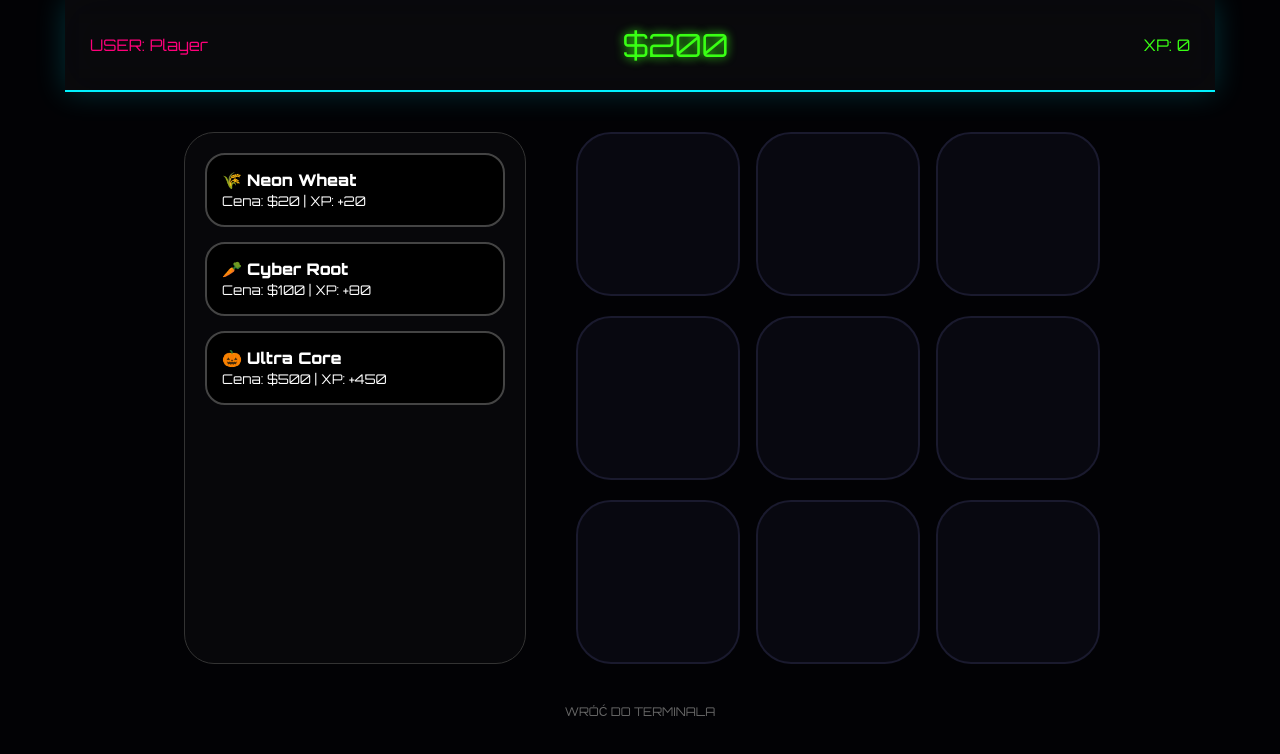
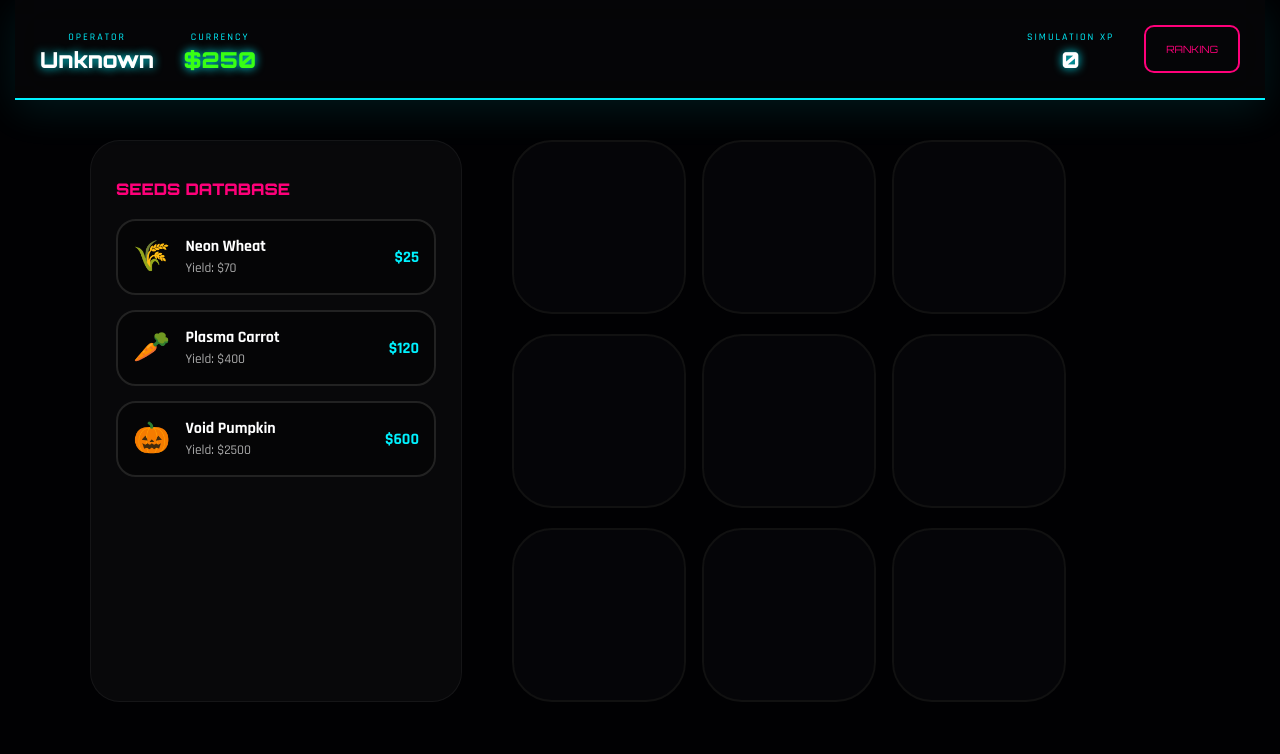
Before and after one commit to Kapecki/PlayBase, a plain HTML site: page farma.html in a window 1280 px wide. Drawn offline with Linux system fonts and the light colour scheme.

Commit message:
Update farma.html

```diff
--- a/farma.html
+++ b/farma.html
@@ -2,178 +2,250 @@
 <html lang="pl">
 <head>
     <meta charset="UTF-8">
-    <title>Farma Ultra Pro RGB</title>
+    <title>Neon Farm Pro | Ultra RGB</title>
     <style>
-        @import url('https://fonts.googleapis.com/css2?family=Orbitron:wght@400;900&display=swap');
+        @import url('https://fonts.googleapis.com/css2?family=Orbitron:wght@400;900&family=Rajdhani:wght@500;700&display=swap');
 
         body {
-            margin: 0; background: #020205; color: white; font-family: 'Orbitron', sans-serif;
+            margin: 0; background: #010103; color: white;
+            font-family: 'Rajdhani', sans-serif;
             display: flex; flex-direction: column; align-items: center;
+            min-height: 100vh;
         }
 
-        /* --- HEADER --- */
+        /* --- HUD --- */
         .hud {
-            width: 100%; max-width: 1100px; padding: 25px;
+            width: 100%; max-width: 1200px; padding: 25px;
+            background: rgba(255, 255, 255, 0.02); backdrop-filter: blur(20px);
+            border-bottom: 2px solid #00f2ff;
             display: flex; justify-content: space-between; align-items: center;
-            background: rgba(255, 255, 255, 0.03); backdrop-filter: blur(20px);
-            border-bottom: 2px solid #00f2ff; margin-bottom: 40px;
-            box-shadow: 0 0 30px rgba(0, 242, 255, 0.2);
+            box-shadow: 0 10px 40px rgba(0, 242, 255, 0.1);
         }
 
-        .cash { color: #39ff14; font-size: 2rem; text-shadow: 0 0 10px #39ff14; }
+        .stat-group { display: flex; gap: 30px; }
+        .stat-card { text-align: center; }
+        .stat-label { font-size: 10px; text-transform: uppercase; color: #00f2ff; letter-spacing: 2px; }
+        .stat-value { font-family: 'Orbitron'; font-size: 22px; font-weight: 900; text-shadow: 0 0 10px #00f2ff; }
 
-        /* --- GAME ENGINE --- */
-        .game-area { display: flex; gap: 50px; }
-
-        .shop {
-            width: 300px; background: rgba(255, 255, 255, 0.02);
-            padding: 20px; border-radius: 30px; border: 1px solid #333;
+        /* --- LAYOUT GRY --- */
+        .game-wrapper {
+            display: flex; gap: 50px; margin-top: 40px; width: 90%; max-width: 1100px;
         }
 
-        .seed-buy {
-            background: #000; border: 2px solid #444; padding: 15px;
-            margin-bottom: 15px; border-radius: 20px; cursor: pointer;
+        .side-panel {
+            width: 320px;
+            background: rgba(255, 255, 255, 0.03);
+            border-radius: 30px; padding: 25px; border: 1px solid rgba(255,255,255,0.05);
+        }
+
+        .seed-box {
+            background: rgba(0,0,0,0.4);
+            border: 2px solid #222;
+            padding: 15px; border-radius: 20px;
+            margin-bottom: 15px; cursor: pointer;
             transition: 0.3s;
+            display: flex; align-items: center; gap: 15px;
         }
-        .seed-buy:hover { transform: scale(1.05); border-color: #ff007a; box-shadow: 0 0 20px #ff007a; }
-        .seed-buy.active { border-color: #00f2ff; box-shadow: 0 0 20px #00f2ff; }
 
-        .grid { display: grid; grid-template-columns: repeat(3, 160px); gap: 20px; }
+        .seed-box:hover { border-color: #ff007a; transform: translateX(10px); background: rgba(255,0,122,0.05); }
+        .seed-box.active { border-color: #00f2ff; box-shadow: 0 0 20px #00f2ff; background: rgba(0,242,255,0.05); }
+
+        .plot-grid {
+            display: grid;
+            grid-template-columns: repeat(3, 170px);
+            gap: 20px;
+        }
 
         .plot {
-            width: 160px; height: 160px; background: #080810; border-radius: 35px;
-            border: 2px solid #1a1a2e; position: relative; cursor: pointer;
+            width: 170px; height: 170px;
+            background: #050508; border-radius: 40px;
+            border: 2px solid #111;
+            position: relative; cursor: pointer;
             display: flex; flex-direction: column; align-items: center; justify-content: center;
-            transition: 0.3s;
+            transition: 0.4s cubic-bezier(0.175, 0.885, 0.32, 1.275);
+            overflow: hidden;
         }
-        .plot:hover { border-color: #00f2ff; transform: scale(1.05); }
 
-        /* Pasek postępu RGB */
-        .p-bar-wrap {
+        .plot:hover { border-color: #00f2ff; transform: scale(1.05); z-index: 5; }
+
+        /* RGB Pasek Postępu */
+        .progress-container {
             position: absolute; bottom: 20px; width: 70%; height: 8px;
             background: #111; border-radius: 10px; overflow: hidden; display: none;
         }
-        .p-bar-fill {
+        .progress-fill {
             height: 100%; width: 0%;
-            background: linear-gradient(90deg, #ff007a, #00f2ff, #39ff14);
-            background-size: 200%; animation: rgb-move 2s linear infinite;
+            background: linear-gradient(90deg, #ff007a, #bc13fe, #00f2ff);
+            background-size: 200%;
+            animation: rgb-flow 2s linear infinite;
         }
-        @keyframes rgb-move { to { background-position: 200% center; } }
 
-        .emoji { font-size: 70px; }
-        .timer { font-size: 12px; color: #00f2ff; margin-top: 5px; }
+        @keyframes rgb-flow { to { background-position: 200% center; } }
 
-        .back-link { margin-top: 40px; color: #666; text-decoration: none; font-size: 12px; }
+        .emoji-stage { font-size: 65px; filter: drop-shadow(0 0 15px rgba(255,255,255,0.5)); }
+        .timer-label { font-family: 'Orbitron'; font-size: 10px; color: #00f2ff; margin-top: 10px; }
+
+        /* MODAL RANKINGU */
+        .modal {
+            display: none; position: fixed; top: 50%; left: 50%; transform: translate(-50%, -50%);
+            width: 400px; background: rgba(5,5,10,0.98); border: 2px solid #ff007a;
+            border-radius: 30px; padding: 40px; box-shadow: 0 0 100px rgba(255,0,122,0.4);
+            z-index: 1000; text-align: center;
+        }
+
+        .rank-entry {
+            display: flex; justify-content: space-between; padding: 12px;
+            border-bottom: 1px solid rgba(255,255,255,0.1); font-family: 'Orbitron'; font-size: 12px;
+        }
+
+        .btn-close {
+            margin-top: 25px; background: transparent; border: 1px solid white;
+            color: white; padding: 10px 30px; border-radius: 10px; cursor: pointer;
+        }
+
     </style>
 </head>
 <body>
 
     <div class="hud">
-        <div id="displayNick" style="color:#ff007a">---</div>
-        <div class="cash" id="displayCash">$0</div>
-        <div id="displayXp" style="color:#39ff14">XP: 0</div>
+        <div class="stat-group">
+            <div class="stat-card"><span class="stat-label">Operator</span><div class="stat-value" id="ui-nick">---</div></div>
+            <div class="stat-card"><span class="stat-label">Currency</span><div class="stat-value" style="color:#39ff14" id="ui-cash">$0</div></div>
+        </div>
+        <div class="stat-group">
+            <div class="stat-card"><span class="stat-label">Simulation XP</span><div class="stat-value" id="ui-xp">0</div></div>
+            <button onclick="toggleRank(true)" style="background:transparent; border:2px solid #ff007a; color:#ff007a; padding:10px 20px; border-radius:10px; font-family:'Orbitron'; cursor:pointer; font-size:10px;">RANKING</button>
+        </div>
     </div>
 
-    <div class="game-area">
-        <div class="shop" id="shop"></div>
-        <div class="grid" id="grid"></div>
+    <div class="game-wrapper">
+        <div class="side-panel" id="shop">
+            <h2 style="font-family:'Orbitron'; font-size:16px; margin-bottom:20px; color:#ff007a">SEEDS DATABASE</h2>
+        </div>
+
+        <div class="plot-grid" id="grid"></div>
     </div>
 
-    <a href="index.html" class="back-link">WRÓĆ DO TERMINALA</a>
+    <div class="modal" id="rankModal">
+        <h2 style="font-family:'Orbitron'; color:#ff007a; margin-bottom:20px;">GLOBAL RANKING</h2>
+        <div id="rankContent"></div>
+        <button class="btn-close" onclick="toggleRank(false)">DISCONNECT</button>
+    </div>
 
     <script>
-        const state = {
-            nick: localStorage.getItem('nick') || "Player",
-            money: parseInt(localStorage.getItem('m')) || 200,
-            xp: parseInt(localStorage.getItem('x')) || 0,
+        const player = {
+            nick: localStorage.getItem('ultra_nick') || "Unknown",
+            cash: parseInt(localStorage.getItem('ultra_m')) || 250,
+            xp: parseInt(localStorage.getItem('ultra_x')) || 0,
             selected: null
         };
 
         const seeds = [
-            { name: "Neon Wheat", icon: "🌾", cost: 20, time: 5, win: 60, xp: 20 },
-            { name: "Cyber Root", icon: "🥕", cost: 100, time: 15, win: 350, xp: 80 },
-            { name: "Ultra Core", icon: "🎃", cost: 500, time: 45, win: 2000, xp: 450 }
+            { name: "Neon Wheat", icon: "🌾", cost: 25, time: 5, win: 70, xp: 30 },
+            { name: "Plasma Carrot", icon: "🥕", cost: 120, time: 15, win: 400, xp: 110 },
+            { name: "Void Pumpkin", icon: "🎃", cost: 600, time: 45, win: 2500, xp: 500 }
         ];
 
-        let plots = Array(9).fill().map(() => ({ seed: null, ready: false, t: 0 }));
+        let plots = Array(9).fill().map(() => ({ seed: null, ready: false, timer: 0 }));
 
         function init() {
-            document.getElementById('displayNick').innerText = `USER: ${state.nick}`;
+            document.getElementById('ui-nick').innerText = player.nick;
 
-            const shopEl = document.getElementById('shop');
-            seeds.forEach(s => {
+            const shop = document.getElementById('shop');
+            seeds.forEach((s, i) => {
                 const d = document.createElement('div');
-                d.className = 'seed-buy';
-                d.innerHTML = `<b>${s.icon} ${s.name}</b><br><small>Cena: $${s.cost} | XP: +${s.xp}</small>`;
+                d.className = 'seed-box';
+                d.innerHTML = `<span style="font-size:30px">${s.icon}</span>
+                               <div style="flex:1"><b>${s.name}</b><br><small style="color:#aaa">Yield: $${s.win}</small></div>
+                               <b style="color:#00f2ff">$${s.cost}</b>`;
                 d.onclick = () => {
-                    if(state.money >= s.cost) {
-                        state.selected = s;
-                        document.querySelectorAll('.seed-buy').forEach(x => x.classList.remove('active'));
+                    if(player.cash >= s.cost) {
+                        player.selected = s;
+                        document.querySelectorAll('.seed-box').forEach(x => x.classList.remove('active'));
                         d.classList.add('active');
                     }
                 };
-                shopEl.appendChild(d);
+                shop.appendChild(d);
             });
 
-            const gridEl = document.getElementById('grid');
+            const grid = document.getElementById('grid');
             plots.forEach((_, i) => {
                 const d = document.createElement('div');
                 d.className = 'plot';
-                d.innerHTML = `<div class="emoji" id="e-${i}"></div>
-                               <div class="timer" id="t-${i}"></div>
-                               <div class="p-bar-wrap" id="pw-${i}"><div class="p-bar-fill" id="pf-${i}"></div></div>`;
-                d.onclick = () => clickPlot(i);
-                gridEl.appendChild(d);
+                d.id = `p-${i}`;
+                d.innerHTML = `<div class="emoji-stage" id="e-${i}"></div>
+                               <div class="timer-label" id="t-${i}"></div>
+                               <div class="progress-container" id="pc-${i}"><div class="progress-fill" id="pf-${i}"></div></div>`;
+                d.onclick = () => handlePlot(i);
+                grid.appendChild(d);
             });
+
             updateUI();
             setInterval(tick, 1000);
         }
 
-        function clickPlot(i) {
+        function handlePlot(i) {
             const p = plots[i];
-            if(!p.seed && state.selected) {
-                state.money -= state.selected.cost;
-                p.seed = {...state.selected}; p.t = p.seed.time;
-                state.selected = null;
-                document.querySelectorAll('.seed-buy').forEach(x => x.classList.remove('active'));
+            if(!p.seed && player.selected) {
+                player.cash -= player.selected.cost;
+                p.seed = {...player.selected};
+                p.timer = p.seed.time;
+                player.selected = null;
+                document.querySelectorAll('.seed-box').forEach(x => x.classList.remove('active'));
 
                 document.getElementById(`e-${i}`).innerText = "🌱";
-                document.getElementById(`pw-${i}`).style.display = 'block';
+                document.getElementById(`pc-${i}`).style.display = 'block';
                 const fill = document.getElementById(`pf-${i}`);
                 fill.style.transition = `width ${p.seed.time}s linear`;
                 setTimeout(() => fill.style.width = '100%', 50);
                 updateUI();
             } else if(p.ready) {
-                state.money += p.seed.win; state.xp += p.seed.xp;
+                player.cash += p.seed.win;
+                player.xp += p.seed.xp;
                 p.seed = null; p.ready = false;
                 document.getElementById(`e-${i}`).innerText = "";
                 document.getElementById(`t-${i}`).innerText = "";
-                document.getElementById(`pf-${i}`).style.width = "0%";
-                document.getElementById(`pf-${i}`).style.transition = "none";
-                document.getElementById(`pw-${i}`).style.display = 'none';
+                document.getElementById(`pf-${i}`).style.width = '0%';
+                document.getElementById(`pf-${i}`).style.transition = 'none';
+                document.getElementById(`pc-${i}`).style.display = 'none';
                 updateUI();
             }
         }
 
         function tick() {
             plots.forEach((p, i) => {
-                if(p.seed && p.t > 0) {
-                    p.t--;
-                    document.getElementById(`t-${i}`).innerText = p.t + "S";
-                    if(p.t === 0) {
+                if(p.seed && p.timer > 0) {
+                    p.timer--;
+                    document.getElementById(`t-${i}`).innerText = p.timer + "S";
+                    if(p.timer === 0) {
                         p.ready = true;
                         document.getElementById(`e-${i}`).innerText = p.seed.icon;
-                        document.getElementById(`t-${i}`).innerText = "GOTOWE";
+                        document.getElementById(`t-${i}`).innerText = "READY";
                     }
                 }
             });
-            localStorage.setItem('m', state.money);
-            localStorage.setItem('x', state.xp);
+            localStorage.setItem('ultra_m', player.cash);
+            localStorage.setItem('ultra_x', player.xp);
         }
 
         function updateUI() {
-            document.getElementById('displayCash').innerText = `$${state.money}`;
-            document.getElementById('displayXp').innerText = `XP: ${state.xp}`;
+            document.getElementById('ui-cash').innerText = `$${player.cash}`;
+            document.getElementById('ui-xp').innerText = player.xp;
+        }
+
+        function toggleRank(show) {
+            const modal = document.getElementById('rankModal');
+            const content = document.getElementById('rankContent');
+            modal.style.display = show ? 'block' : 'none';
+            if(show) {
+                const data = [
+                    {n: "CyberKing", x: 50000}, {n: "NeonQueen", x: 32000}, {n: player.nick, x: player.xp, me: true}, {n: "Noob_01", x: 100}
+                ].sort((a,b) => b.x - a.x);
+                content.innerHTML = data.map(r => `
+                    <div class="rank-entry" style="${r.me ? 'color:#ff007a' : ''}">
+                        <span>${r.n}</span><span>${r.x} XP</span>
+                    </div>`).join('');
+            }
         }
 
         init();
```
